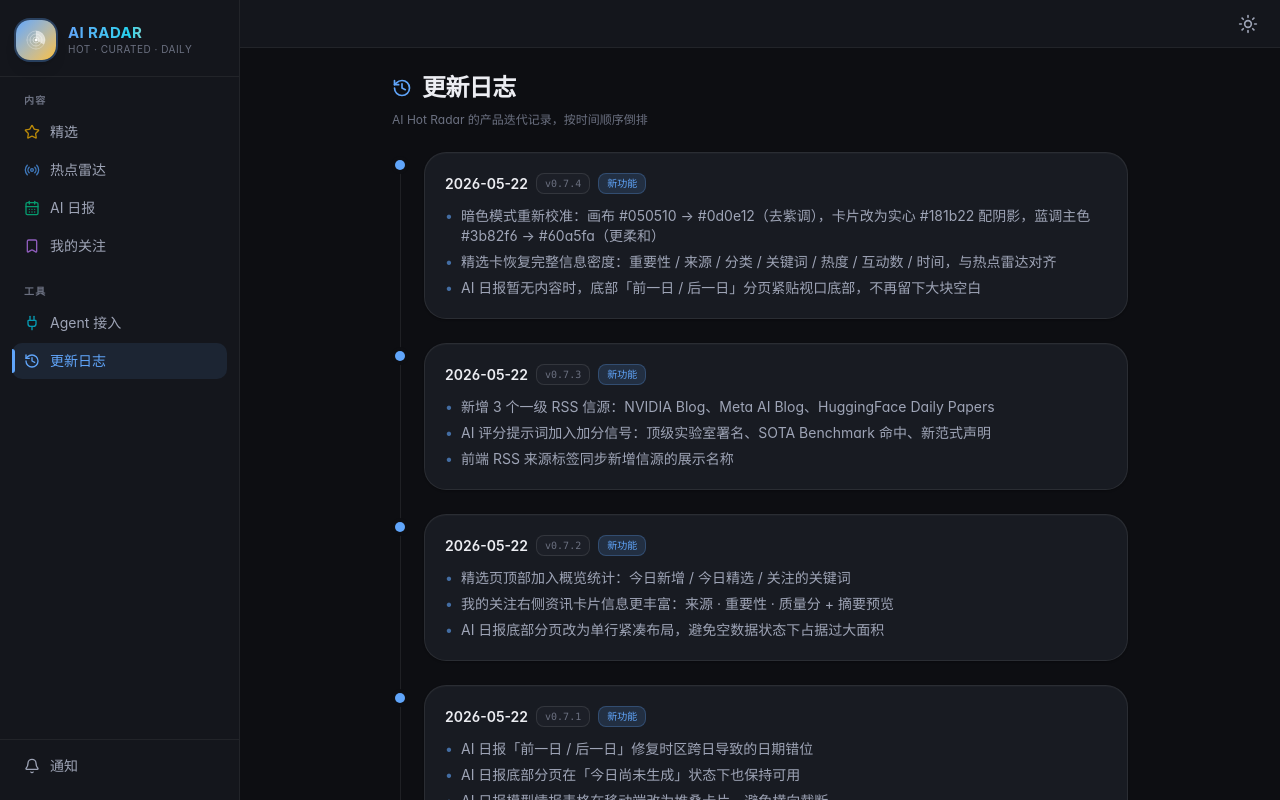
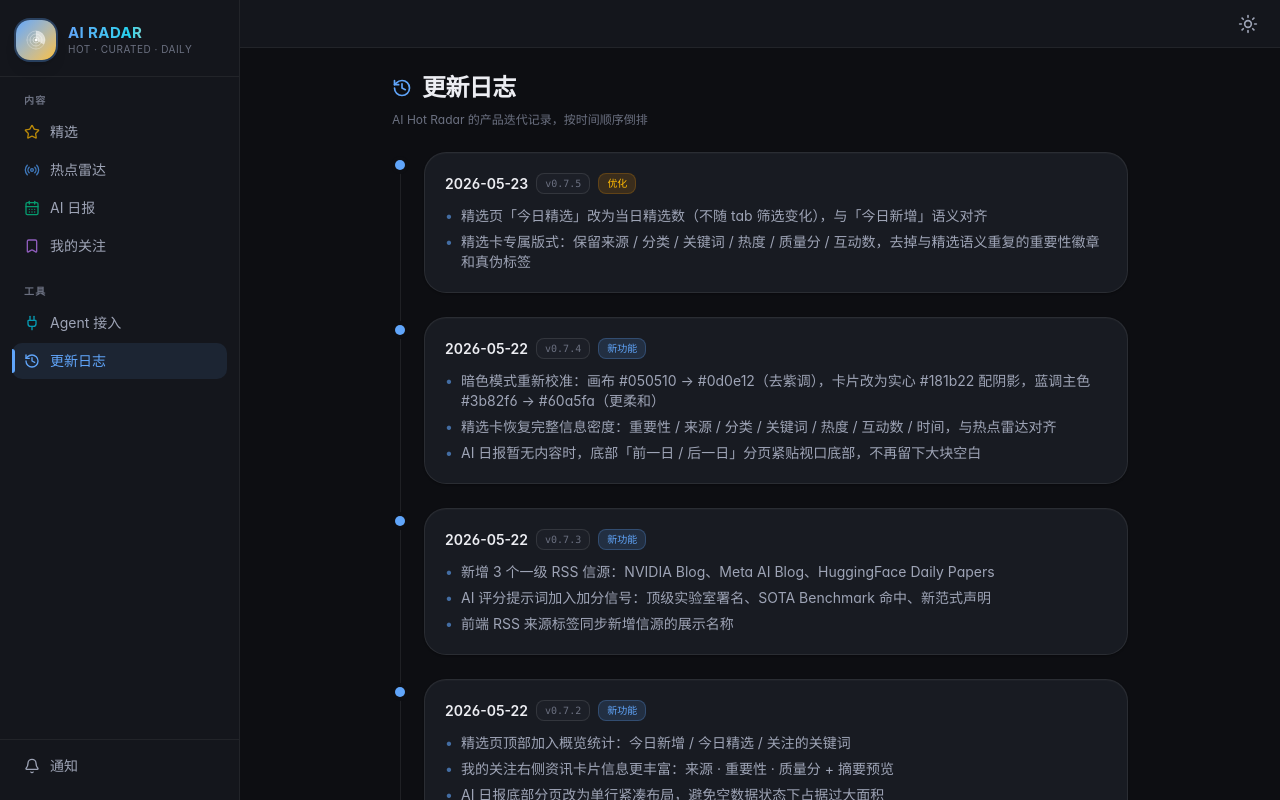
Before and after one commit to zenitlab/ai-hot-radar, a React (Vite) app in the folder client/: page /changelog in a window 1280 px wide. Built offline with nearby package versions, Linux system fonts and the light colour scheme.

Commit message:
Changelog: add v0.7.5 entry

```diff
--- a/client/src/components/changelog/ChangelogView.tsx
+++ b/client/src/components/changelog/ChangelogView.tsx
@@ -14,6 +14,15 @@ interface ChangelogEntry {
 }
 
 const CHANGELOG: ChangelogEntry[] = [
+  {
+    date: "2026-05-23",
+    version: "v0.7.5",
+    tag: "tweak",
+    items: [
+      "精选页「今日精选」改为当日精选数（不随 tab 筛选变化），与「今日新增」语义对齐",
+      "精选卡专属版式：保留来源 / 分类 / 关键词 / 热度 / 质量分 / 互动数，去掉与精选语义重复的重要性徽章和真伪标签",
+    ],
+  },
   {
     date: "2026-05-22",
     version: "v0.7.4",
```
